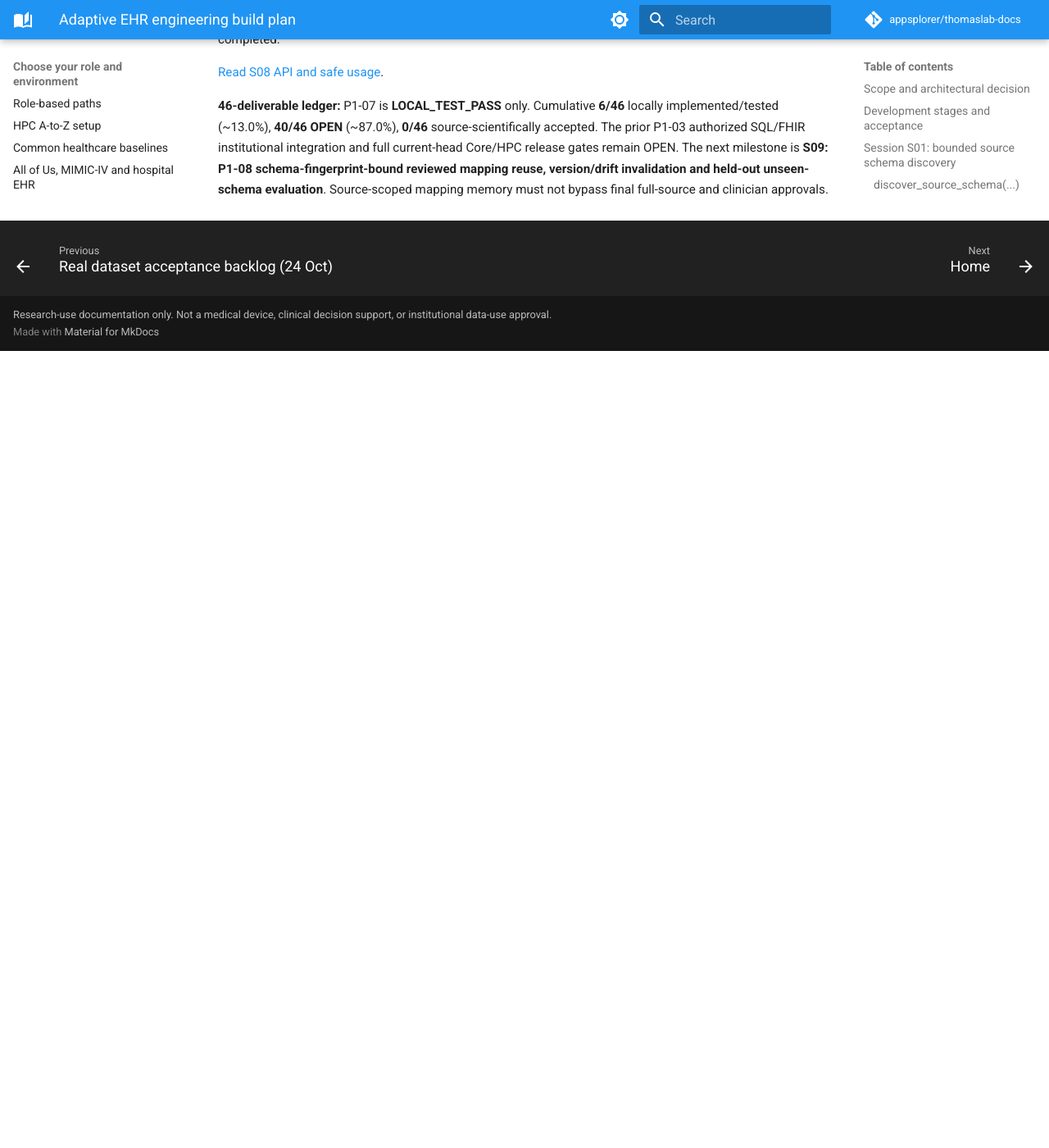
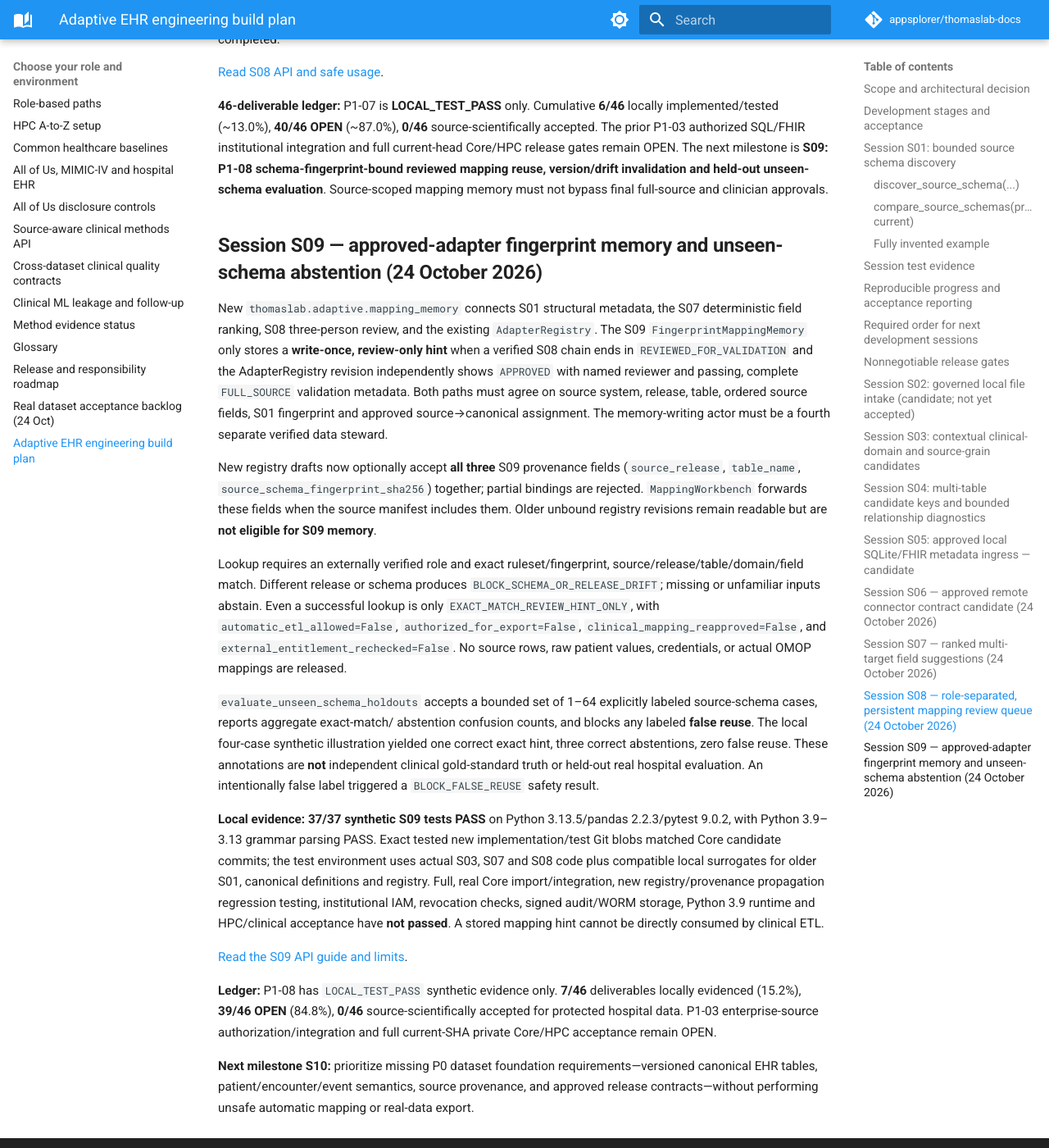
Before and after one commit to appsplorer/thomaslab-docs, an MkDocs documentation site: the page built from docs/guides/ehr-platform-build-plan.md, in a window 1280 px wide and 1400 px high, scrolled down 11850 px. Shown: the whole window at 82% size. Built offline with MkDocs 1.6.1 and Material for MkDocs 9.7.7, drawn with Linux system fonts in a browser that asks for light colours; comment, search, counter and statistics services are not loaded; before the commit the page ends 12278 px from its top, so only the background shows below that.

Commit message:
docs(ehr): record S09 fingerprint mapping memory, holdout abstention and acceptance limits

```diff
--- a/docs/guides/ehr-platform-build-plan.md
+++ b/docs/guides/ehr-platform-build-plan.md
@@ -577,3 +577,67 @@
 P1-08 schema-fingerprint-bound reviewed mapping reuse, version/drift
 invalidation and held-out unseen-schema evaluation**. Source-scoped
 mapping memory must not bypass final full-source and clinician approvals.
+
+
+## Session S09 — approved-adapter fingerprint memory and unseen-schema abstention (24 October 2026)
+
+New `thomaslab.adaptive.mapping_memory` connects S01 structural metadata, the
+S07 deterministic field ranking, S08 three-person review, and the existing
+`AdapterRegistry`. The S09 `FingerprintMappingMemory` only stores a
+**write-once, review-only hint** when a verified S08 chain ends in
+`REVIEWED_FOR_VALIDATION` and the AdapterRegistry revision independently
+shows `APPROVED` with named reviewer and passing, complete
+`FULL_SOURCE` validation metadata. Both paths must agree on source system,
+release, table, ordered source fields, S01 fingerprint and approved
+source→canonical assignment. The memory-writing actor must be a fourth
+separate verified data steward.
+
+New registry drafts now optionally accept **all three** S09 provenance
+fields (`source_release`, `table_name`,
+`source_schema_fingerprint_sha256`) together; partial bindings are
+rejected. `MappingWorkbench` forwards these fields when the source
+manifest includes them. Older unbound registry revisions remain readable
+but are **not eligible for S09 memory**.
+
+Lookup requires an externally verified role and exact ruleset/fingerprint,
+source/release/table/domain/field match. Different release or schema
+produces `BLOCK_SCHEMA_OR_RELEASE_DRIFT`; missing or unfamiliar inputs
+abstain. Even a successful lookup is only
+`EXACT_MATCH_REVIEW_HINT_ONLY`, with
+`automatic_etl_allowed=False`, `authorized_for_export=False`,
+`clinical_mapping_reapproved=False`, and
+`external_entitlement_rechecked=False`. No source rows, raw patient
+values, credentials, or actual OMOP mappings are released.
+
+`evaluate_unseen_schema_holdouts` accepts a bounded set of 1–64
+explicitly labeled source-schema cases, reports aggregate exact-match/
+abstention confusion counts, and blocks any labeled **false reuse**. The
+local four-case synthetic illustration yielded one correct exact hint,
+three correct abstentions, zero false reuse. These annotations are
+**not** independent clinical gold-standard truth or held-out real
+hospital evaluation. An intentionally false label triggered a
+`BLOCK_FALSE_REUSE` safety result.
+
+**Local evidence:** **37/37 synthetic S09 tests PASS** on Python
+3.13.5/pandas 2.2.3/pytest 9.0.2, with Python 3.9–3.13
+grammar parsing PASS. Exact tested new implementation/test Git blobs
+matched Core candidate commits; the test environment uses actual S03,
+S07 and S08 code plus compatible local surrogates for older S01,
+canonical definitions and registry. Full, real Core import/integration,
+new registry/provenance propagation regression testing, institutional IAM,
+revocation checks, signed audit/WORM storage, Python 3.9 runtime and
+HPC/clinical acceptance have **not passed**. A stored mapping hint cannot
+be directly consumed by clinical ETL.
+
+[Read the S09 API guide and limits](../reference/functions/mapping_memory.md).
+
+**Ledger:** P1-08 has `LOCAL_TEST_PASS` synthetic evidence only.
+**7/46** deliverables locally evidenced (15.2%), **39/46 OPEN**
+(84.8%), **0/46** source-scientifically accepted for protected
+hospital data. P1-03 enterprise-source authorization/integration and
+full current-SHA private Core/HPC acceptance remain OPEN.
+
+**Next milestone S10:** prioritize missing P0 dataset foundation
+requirements—versioned canonical EHR tables, patient/encounter/event
+semantics, source provenance, and approved release contracts—without
+performing unsafe automatic mapping or real-data export.
```
